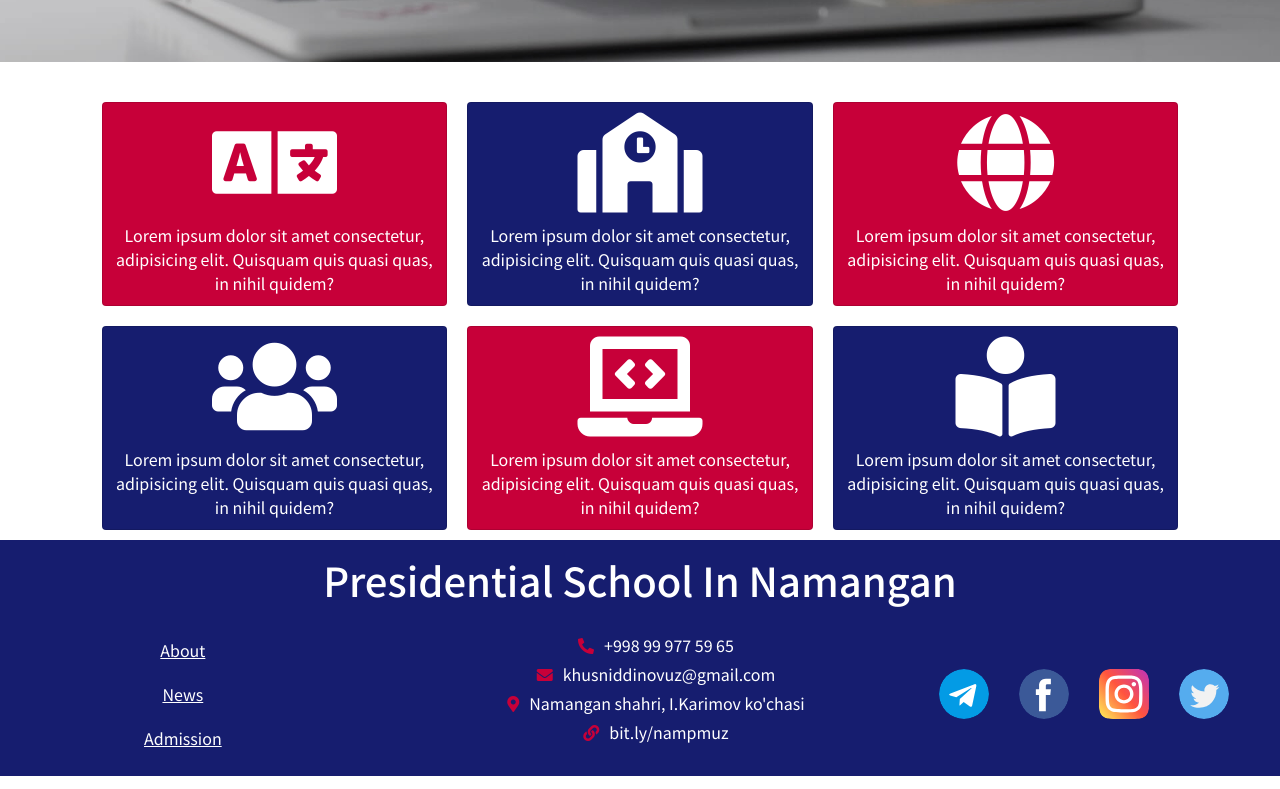
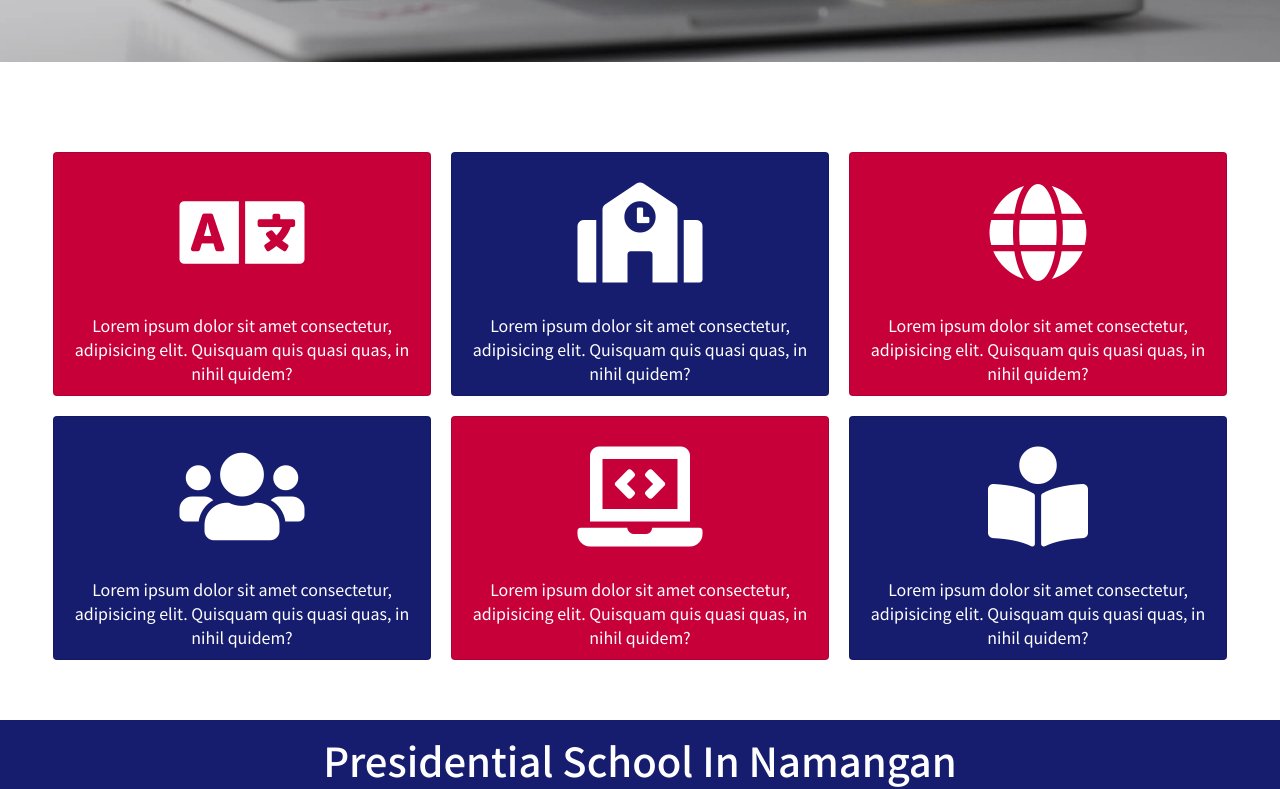
Before and after one commit to KhusniddinovUz/nampm-frontend, a React (Create React App) app: page /home in a window 1280 px wide. Shown: the part 608-1397 px from the top of the page. Built offline with nearby package versions, Linux system fonts and the light colour scheme.

Commit message:
Sticky navbar, nav animation's transition

```diff
--- a/src/components/Home.scss
+++ b/src/components/Home.scss
@@ -21,8 +21,7 @@
     }
   }
   .features {
-    width: 90%;
-    margin: auto;
+    padding: 50px 10px;
     flex-direction: row;
     flex-wrap: wrap;
     div.card {
@@ -39,7 +38,7 @@
       width: 30%;
       margin: 10px;
       .card-img-top {
-        padding: 10px 0;
+        padding: 30px 0;
         i {
           font-size: 100px;
         }
--- a/src/components/Navbar.js
+++ b/src/components/Navbar.js
@@ -5,7 +5,7 @@ import { NavLink } from 'react-router-dom';
 
 const Navbar = () => {
   return (
-    <nav className='Navbar d-flex align-items-center justify-content-around'>
+    <nav className='Navbar sticky-top d-flex align-items-center justify-content-around'>
       <div className='d-flex align-items-center'>
         <img src={logo} alt='PS Logo' width='50' className='m-1' />
         Presidential School
--- a/src/components/Navbar.scss
+++ b/src/components/Navbar.scss
@@ -8,7 +8,8 @@
     position: relative;
     .animation {
       position: absolute;
-      display: none;
+      visibility: hidden;
+      opacity: 0;
       height: 80%;
       top: 50%;
       transform: translateY(-50%);
@@ -28,7 +29,8 @@
       z-index: 1;
       &:hover ~ .animation {
         transition: 0.5s;
-        display: block;
+        visibility: visible;
+        opacity: 1;
       }
       &:nth-child(2):hover ~ .animation {
         left: 140px;
```
